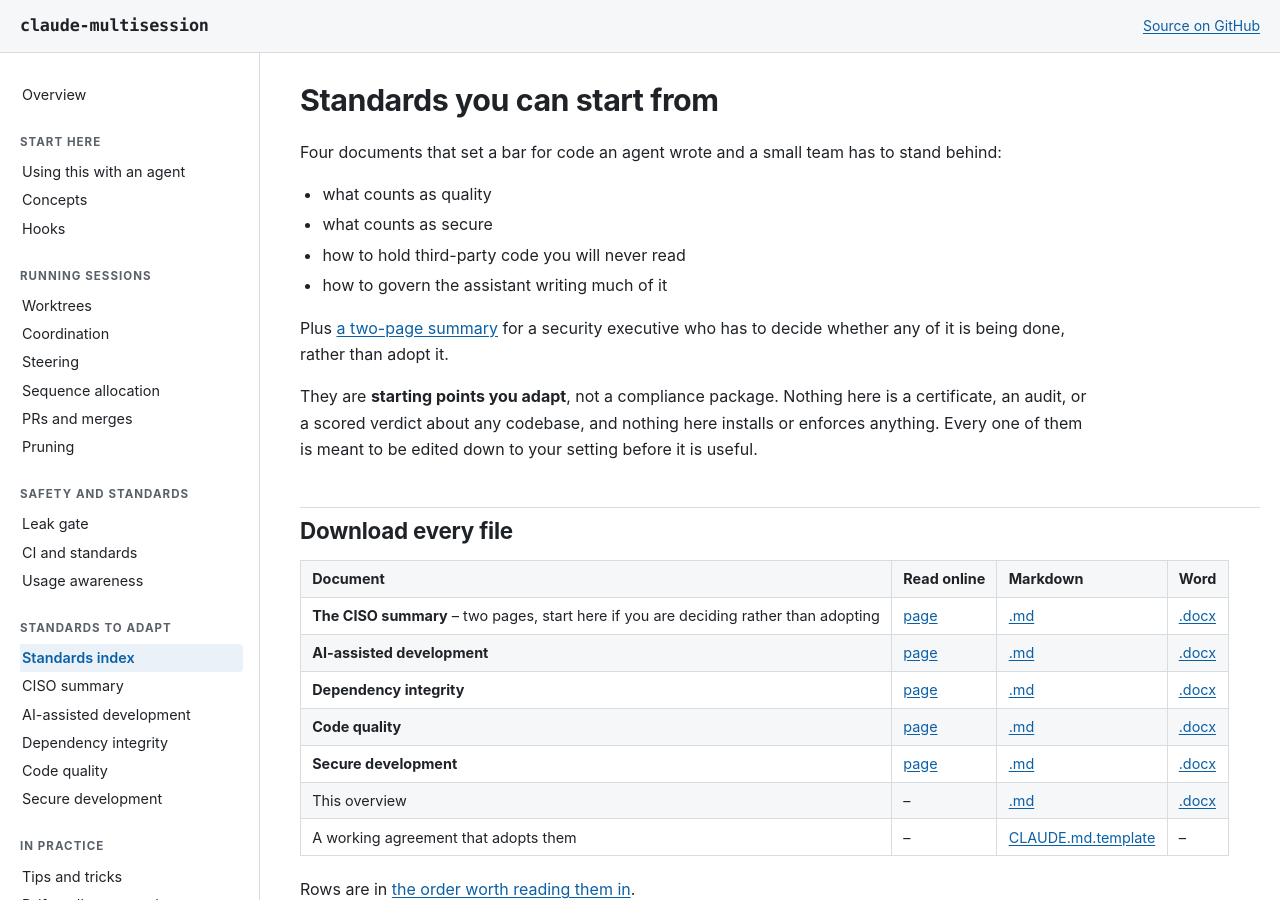
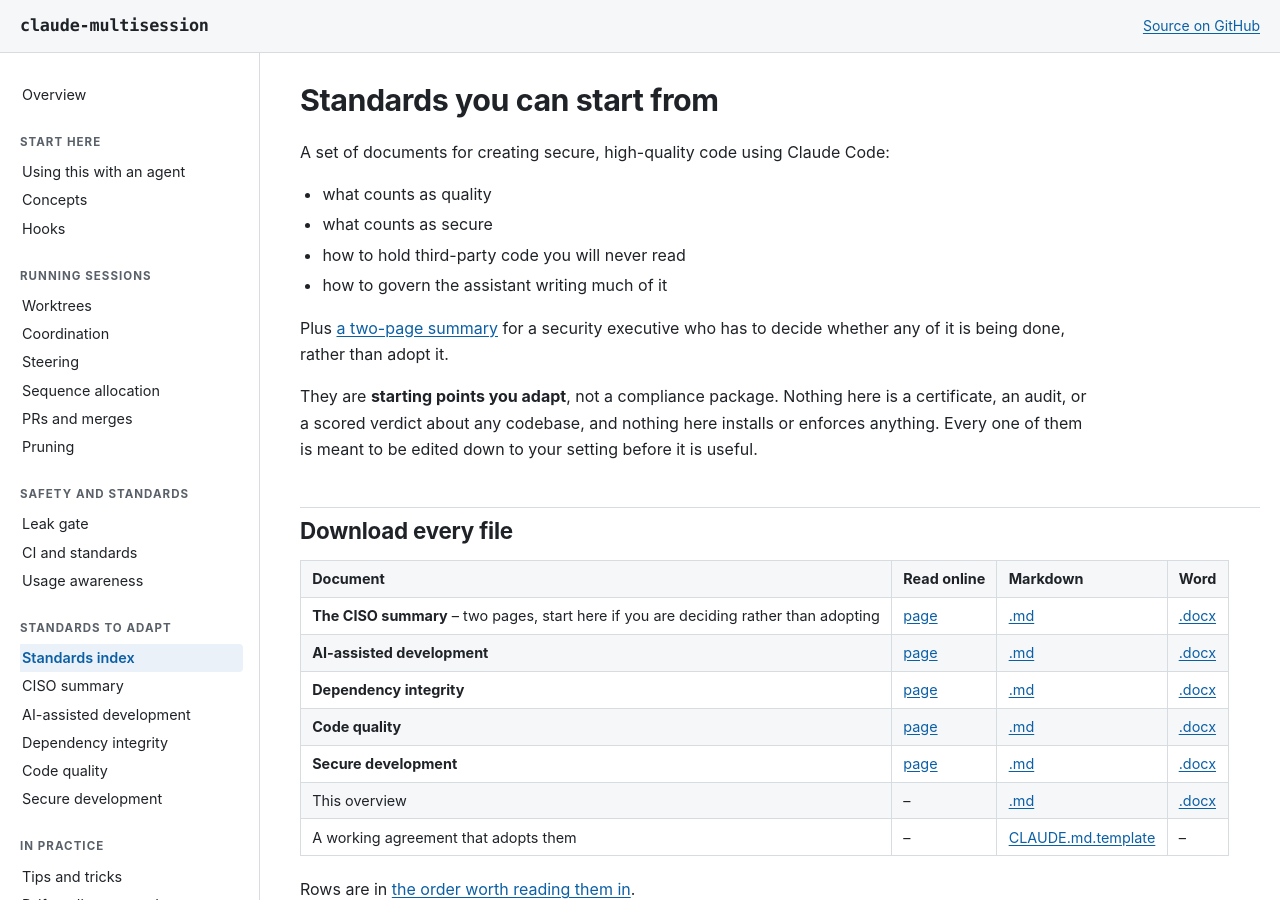
Before and after one commit to wshallwshall/claude-multisession, a Jekyll site: the page built from docs/standards/OVERVIEW.md, in a window 1280 px wide and 900 px high. Built offline with Jekyll 4.4.1, drawn with Linux system fonts in a browser that asks for light colours; our own code applies the rules of GitHub Pages for plain Markdown files.

Commit message:
docs(standards): open the overview with what the set is for
"Four documents that set a bar for code an agent wrote and a small team has to
stand behind" described the documents' posture before saying what they are for,
and led with a count that the page then contradicts twice -- there are five
files in the download table and a sixth linked beside it.

Now: "A set of documents for creating secure, high-quality code using Claude
Code." It names the purpose and the tool, drops the count, and the four bullets
under it still say what each one covers.

OVERVIEW.docx regenerated. Verified: check-ascii clean, 35 tests pass.

```diff
--- a/docs/standards/OVERVIEW.md
+++ b/docs/standards/OVERVIEW.md
@@ -1,6 +1,6 @@
 # Standards you can start from
 
-Four documents that set a bar for code an agent wrote and a small team has to stand behind:
+A set of documents for creating secure, high-quality code using Claude Code:
 
 - what counts as quality
 - what counts as secure
```
Also changed, not shown: 1 other file.
